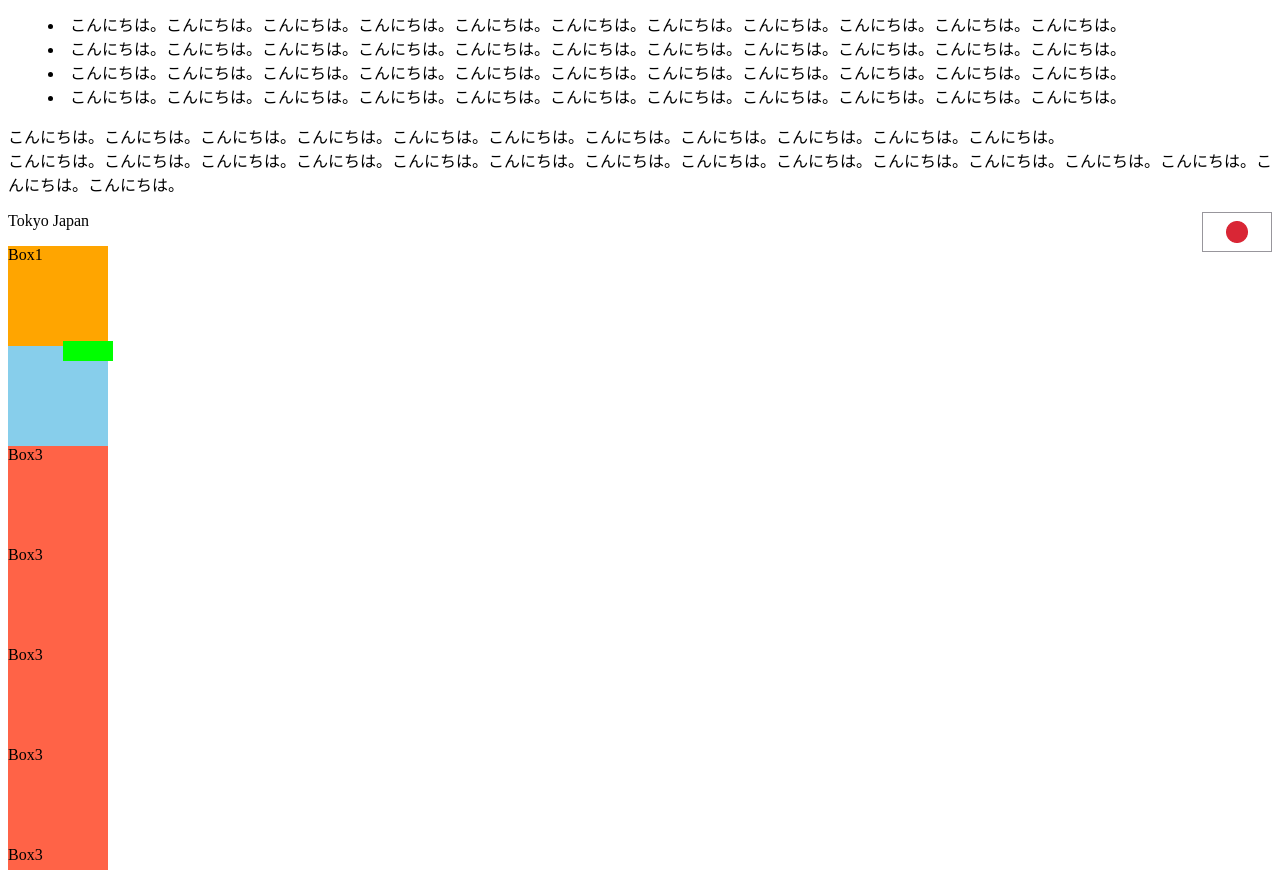
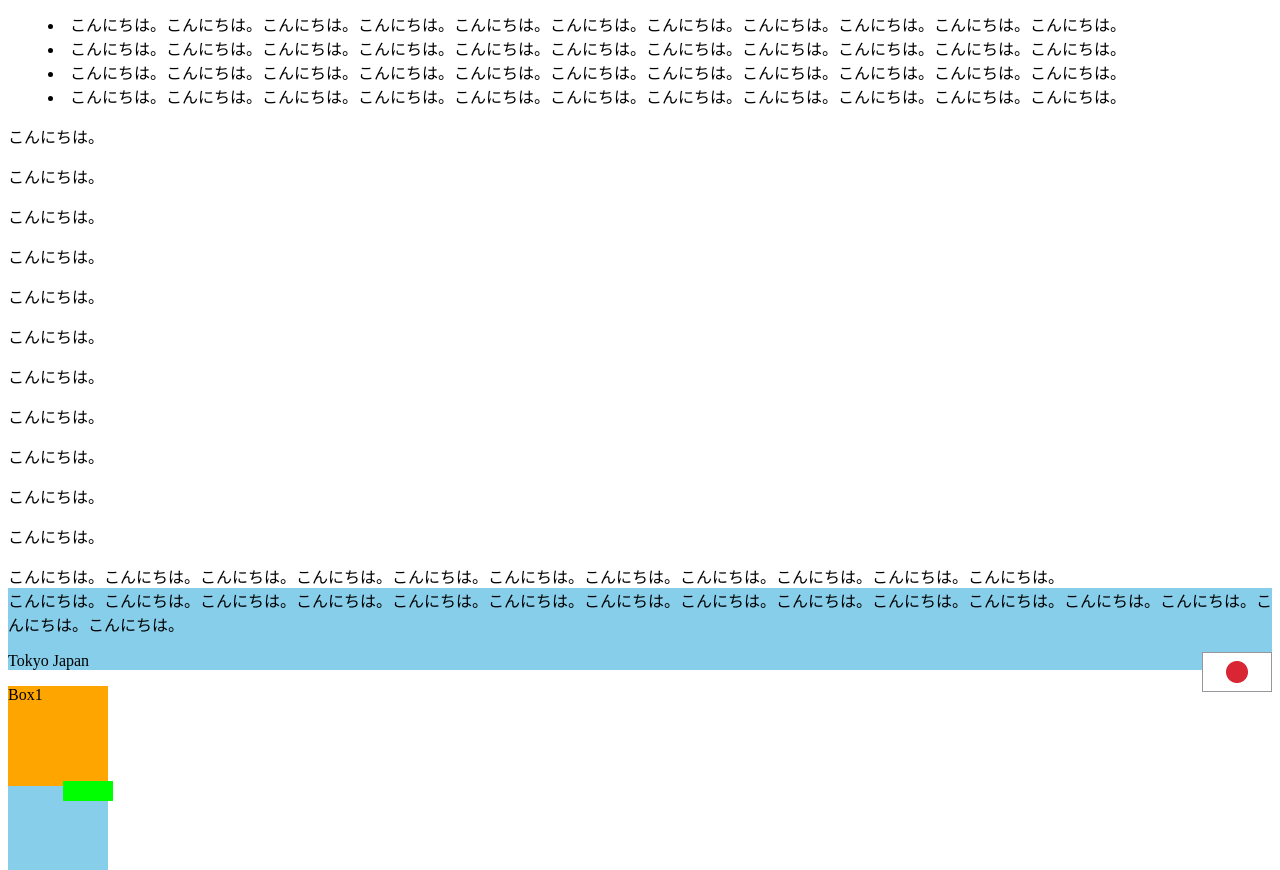
Before and after one commit to mohuneko/MyCSS, a plain HTML site: page index.html in a window 1280 px wide. Shown: the part 600-1470 px from the top of the page. Drawn offline with Linux system fonts and the light colour scheme.

Commit message:
[add]index2.html

```diff
--- a/css/styles.css
+++ b/css/styles.css
@@ -191,3 +191,22 @@ h2::after{
 .btn:hover {
   opacity: 0.8;
 }
+
+/* main > :nth-child(3) {
+  background: pink;
+} */
+/* main > :nth-child(3n) {
+  background: pink;
+} */
+/* main > :nth-child(odd) {
+  background: pink;
+}
+main > :nth-child(even) {
+  background:skyblue;
+} */
+/* main > :first-child {
+  background:skyblue;
+} */
+main > :last-child {
+  background:skyblue;
+}
--- a/index.html
+++ b/index.html
@@ -40,6 +40,17 @@
     <li>こんにちは。こんにちは。こんにちは。こんにちは。こんにちは。こんにちは。こんにちは。こんにちは。こんにちは。こんにちは。こんにちは。</li>
   </ol>
     <main>
+      <p>こんにちは。</p>
+      <p>こんにちは。</p>
+      <p>こんにちは。</p>
+      <p>こんにちは。</p>
+      <p>こんにちは。</p>
+      <p>こんにちは。</p>
+      <p>こんにちは。</p>
+      <p>こんにちは。</p>
+      <p>こんにちは。</p>
+      <p>こんにちは。</p>
+      <p>こんにちは。</p>
       こんにちは。こんにちは。こんにちは。こんにちは。こんにちは。こんにちは。こんにちは。こんにちは。こんにちは。こんにちは。こんにちは。
       <section>
         こんにちは。こんにちは。こんにちは。こんにちは。こんにちは。こんにちは。こんにちは。こんにちは。こんにちは。こんにちは。こんにちは。こんにちは。こんにちは。こんにちは。こんにちは。
```
Also changed, not shown: css/styles2.css (added, +20 -0 lines), index2.html (added, +16 -0 lines).
